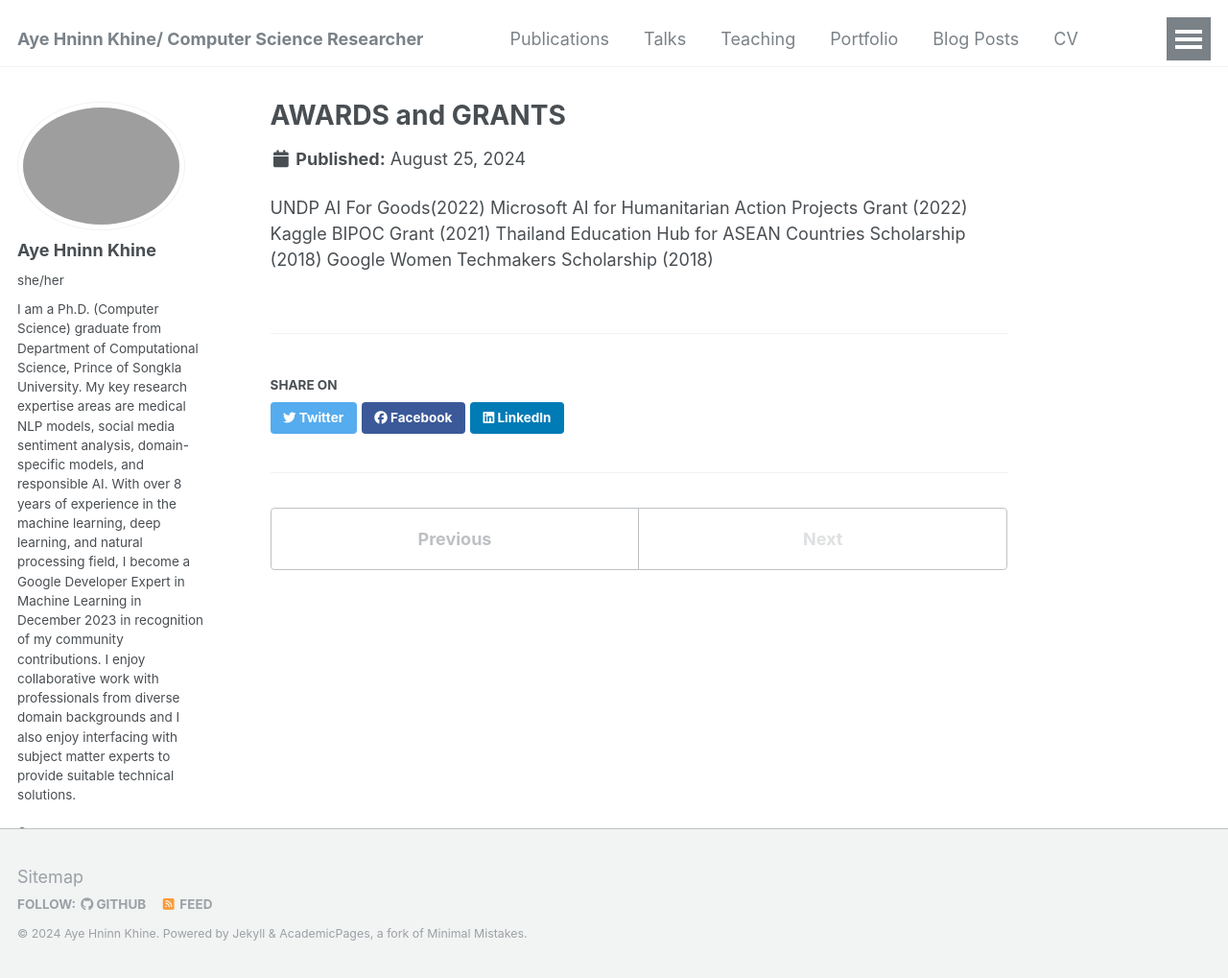
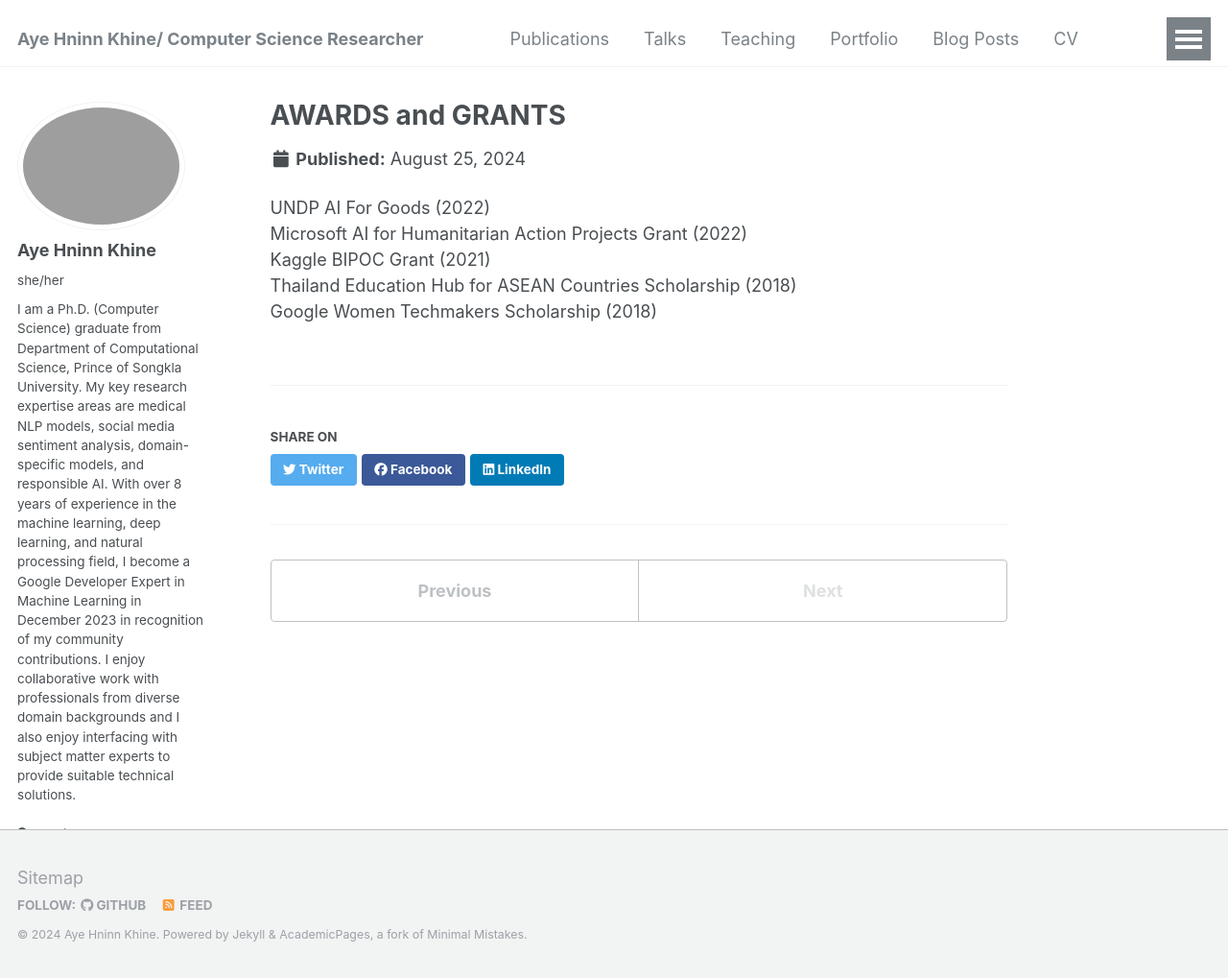
Before and after one commit to ayehninnkhine/ayehninnkhine.github.io, a Jekyll site: the page built from _portfolio/portfolio-2.html, in a window 1280 px wide and 1019 px high. Shown: the whole window at 96% size. Built offline with Jekyll 4.4.1, drawn with Linux system fonts in a browser that asks for light colours; some web fonts are replaced.

```diff
--- a/_portfolio/portfolio-2.html
+++ b/_portfolio/portfolio-2.html
@@ -3,12 +3,5 @@ title: "AWARDS and GRANTS"
 collection: portfolio
 ---
 
-UNDP AI For Goods(2022)
-
-Microsoft AI for Humanitarian Action Projects Grant (2022)
-
-Kaggle BIPOC Grant (2021)
-
-Thailand Education Hub for ASEAN Countries Scholarship (2018)
-
-Google Women Techmakers Scholarship (2018)
+UNDP AI For Goods (2022)</br>Microsoft AI for Humanitarian Action Projects Grant (2022)</br>Kaggle BIPOC Grant (2021)</br>
+Thailand Education Hub for ASEAN Countries Scholarship (2018)</br>Google Women Techmakers Scholarship (2018)</br>
```
